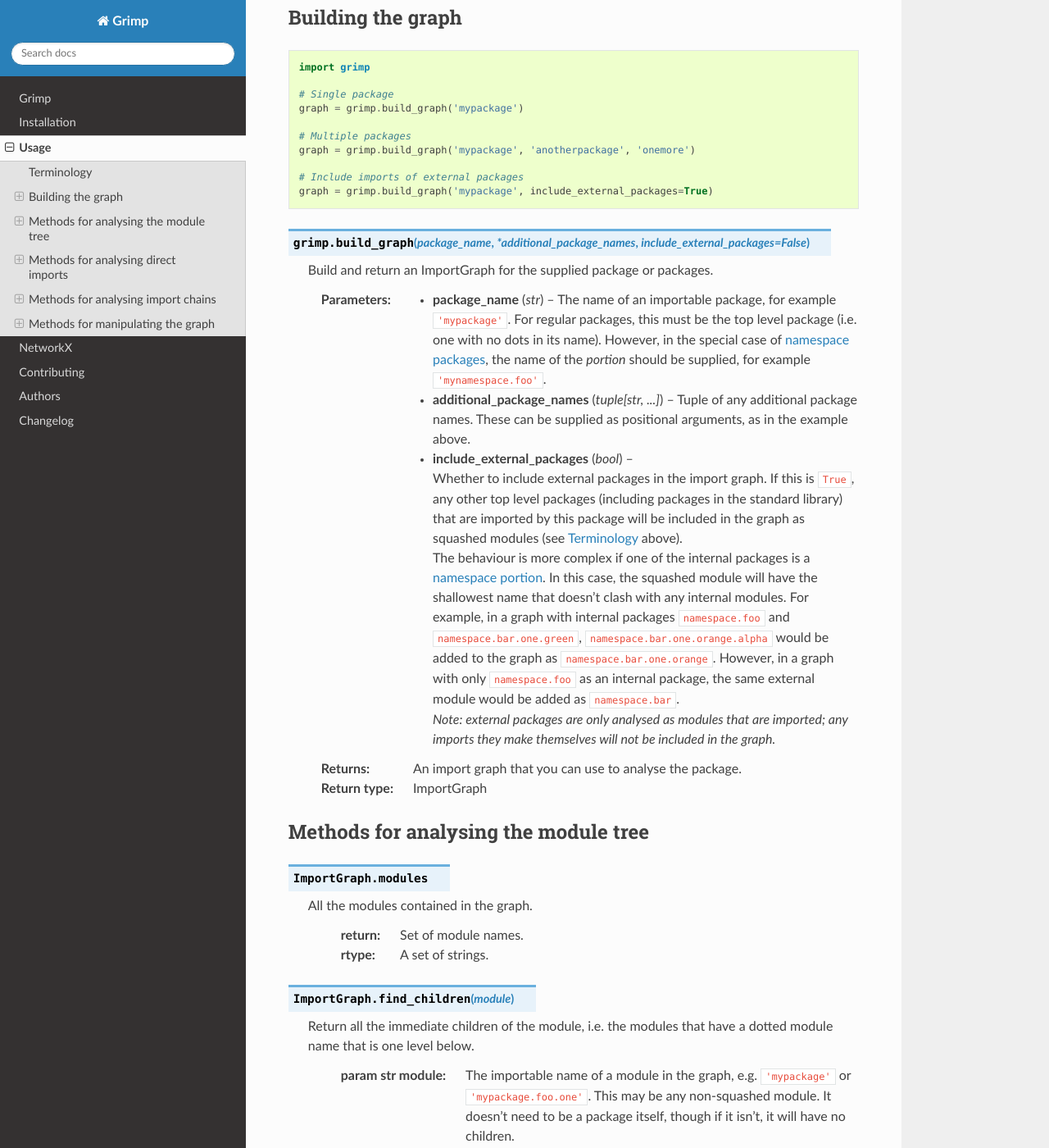
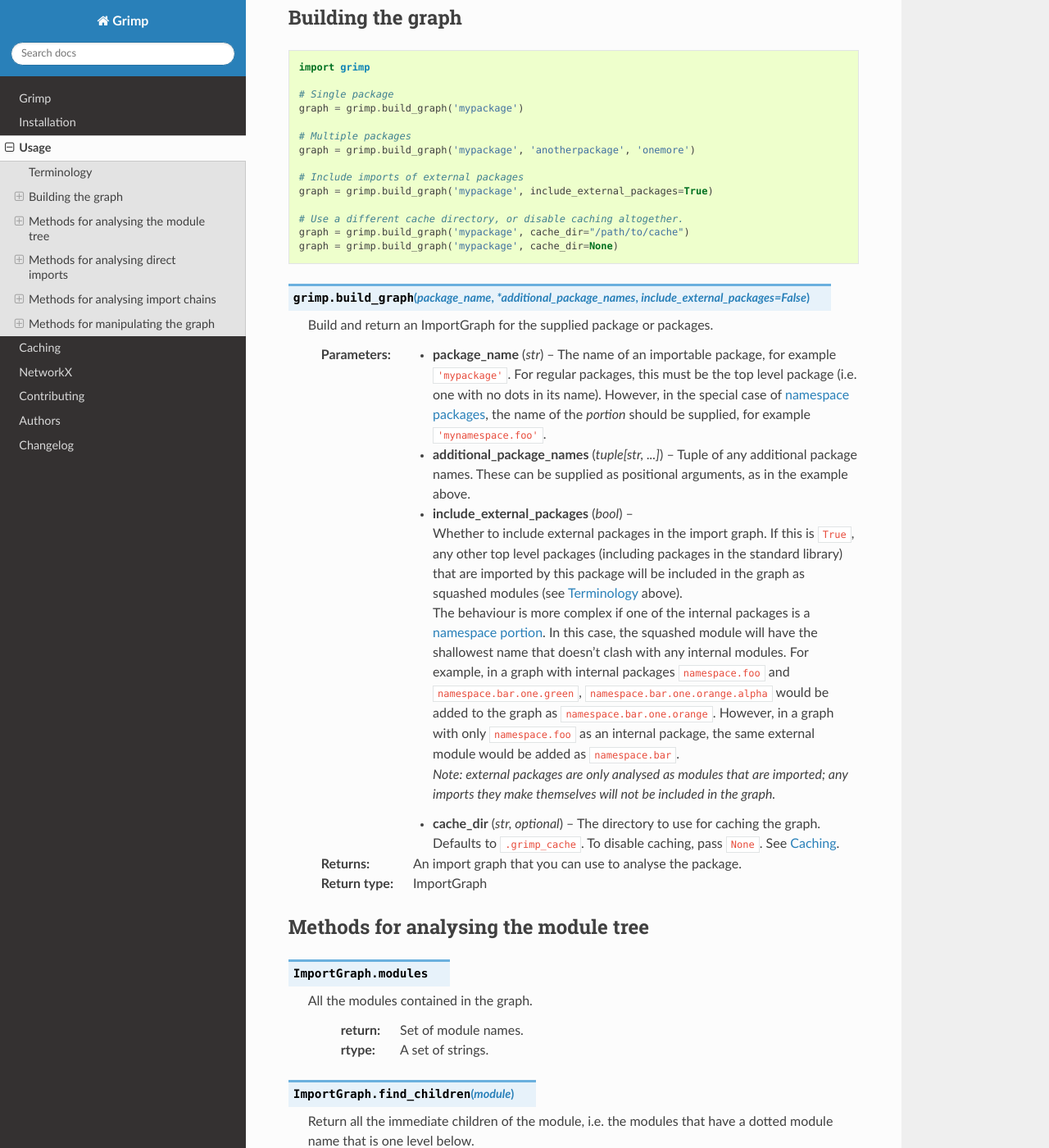
Before and after one commit to seddonym/grimp, a Sphinx documentation site: the page built from docs/usage.rst, in a window 1280 px wide and 1400 px high, scrolled down 745 px. Shown: the whole window at 82% size. Built offline with Sphinx 7.4.7 and the Read the Docs theme 2.0.0, drawn with Linux system fonts in a browser that asks for light colours.

Commit message:
Add docs

```diff
--- a/CHANGELOG.rst
+++ b/CHANGELOG.rst
@@ -1,6 +1,11 @@
 
 Changelog
 =========
+
+latest
+------
+
+* Add caching.
 
 2.2 (2023-1-5)
 --------------
--- a/docs/index.rst
+++ b/docs/index.rst
@@ -8,6 +8,7 @@
    readme
    installation
    usage
+   caching
    networkx
    contributing
    authors
--- a/docs/usage.rst
+++ b/docs/usage.rst
@@ -45,6 +45,10 @@
     # Include imports of external packages
     graph = grimp.build_graph('mypackage', include_external_packages=True)
 
+    # Use a different cache directory, or disable caching altogether.
+    graph = grimp.build_graph('mypackage', cache_dir="/path/to/cache")
+    graph = grimp.build_graph('mypackage', cache_dir=None)
+
 .. py:function:: grimp.build_graph(package_name, *additional_package_names, include_external_packages=False)
 
     Build and return an ImportGraph for the supplied package or packages.
@@ -67,6 +71,8 @@
 
         *Note: external packages are only analysed as modules that are imported; any imports they make themselves will
         not be included in the graph.*
+    :param str, optional cache_dir: The directory to use for caching the graph. Defaults to ``.grimp_cache``. To disable caching,
+        pass ``None``. See :doc:`caching`.
     :return: An import graph that you can use to analyse the package.
     :rtype: ImportGraph
 
```
Also changed, not shown: docs/caching.rst (added, +58 -0 lines).
